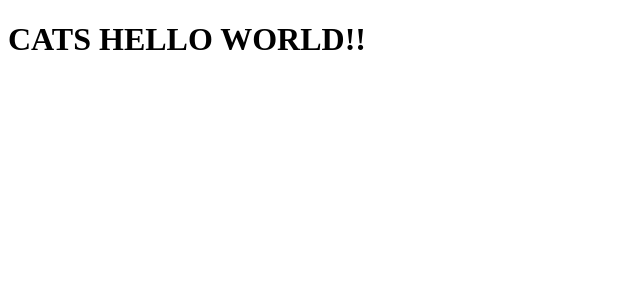
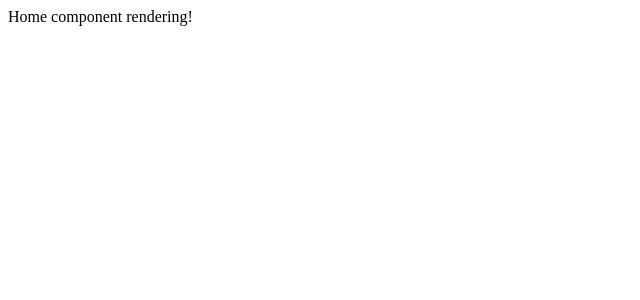
Before and after one commit to patrickry07/cats_challenge, a React app: page / in a window 1280 px wide. Shown: the top 300 px of the page, without its empty margins (0-640 px from the left). Built offline with nearby package versions, Linux system fonts and the light colour scheme; the HTML template or start-up script is replaced by a standard one.

Commit message:
added components for breaking up of frontend

```diff
--- /dev/null
+++ b/react-client/src/components/Home.jsx
@@ -0,0 +1,31 @@
+import React from 'react';
+
+class Home extends React.Component {
+
+
+  constructor(props) {
+    super(props)
+
+    this.state = {
+
+    }
+  }
+
+  componentDidMount() {
+
+  }
+
+
+
+  render() {
+
+    return (
+      <div>
+        Home component rendering!
+      </div>
+    );
+  }
+}
+
+
+export default Home;
--- a/react-client/src/index.jsx
+++ b/react-client/src/index.jsx
@@ -1,5 +1,6 @@
 import React from 'react';
 import ReactDOM from 'react-dom';
+import Home from './components/Home.jsx'
 
 class App extends React.Component {
   constructor(props) {
@@ -19,7 +20,8 @@ class App extends React.Component {
 
     return (
       <div>
-        <h1>CATS HELLO WORLD!!</h1>
+        <Home/>
+
       </div>
     );
   }
```
Also changed, not shown: react-client/src/components/CatList.jsx (added), react-client/src/components/CatSelect.jsx (added), react-client/src/components/Search.jsx (added).
